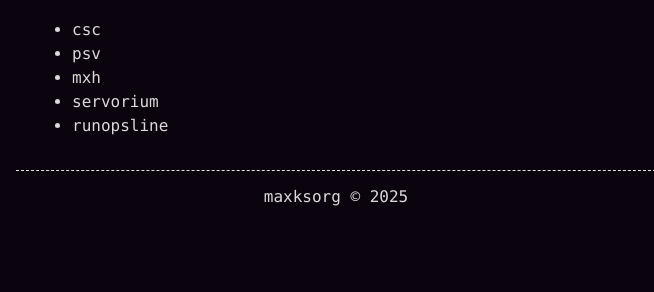
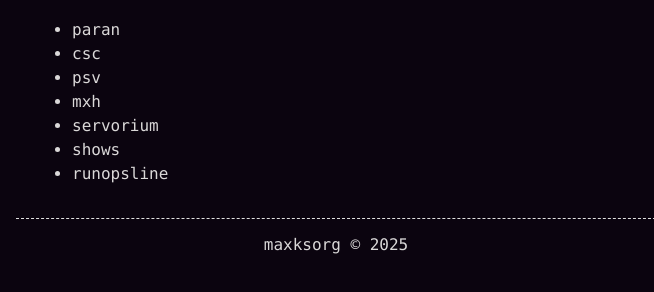
Before and after one commit to MaxCoGa/maxcoga.github.io, an Eleventy site: page src/projects/index.njk in a window 1280 px wide. Shown: the part 114-406 px from the top of the page, without its empty margins (304-958 px from the left). Built offline with nearby package versions, Linux system fonts and the light colour scheme; Eleventy itself is replaced by a stand-in of ours; files that its build step writes are made by us from their sources.

Commit message:
add paran & shows (#9)

```diff
--- a/src/projects/index.njk
+++ b/src/projects/index.njk
@@ -10,9 +10,11 @@ date: 2024-09-07
 <h1>maxksorg projects</h1>
 
 <ul>
+  <li>paran</li>
   <li>csc</li>
   <li>psv</li>
   <li>mxh</li>
   <li>servorium</li>
+  <li>shows</li>
   <li>runopsline</li>
 </ul>
```
